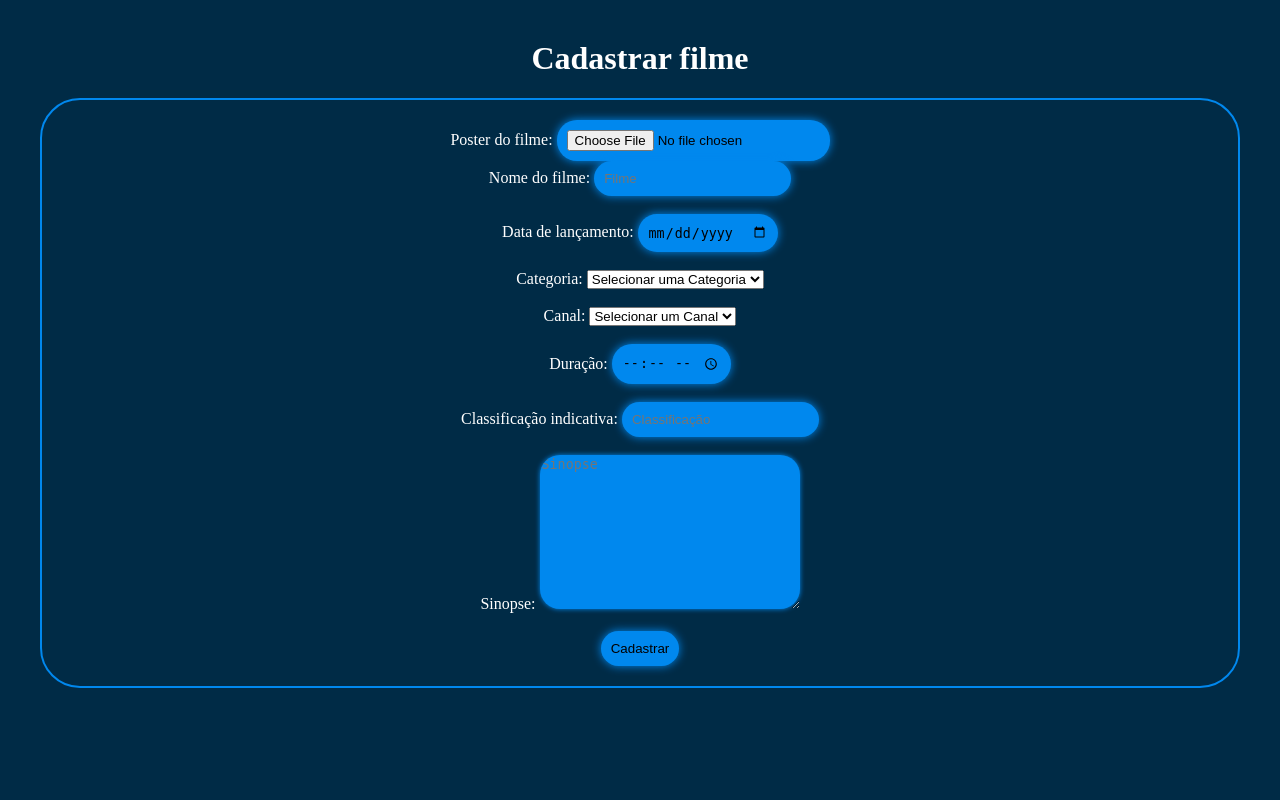
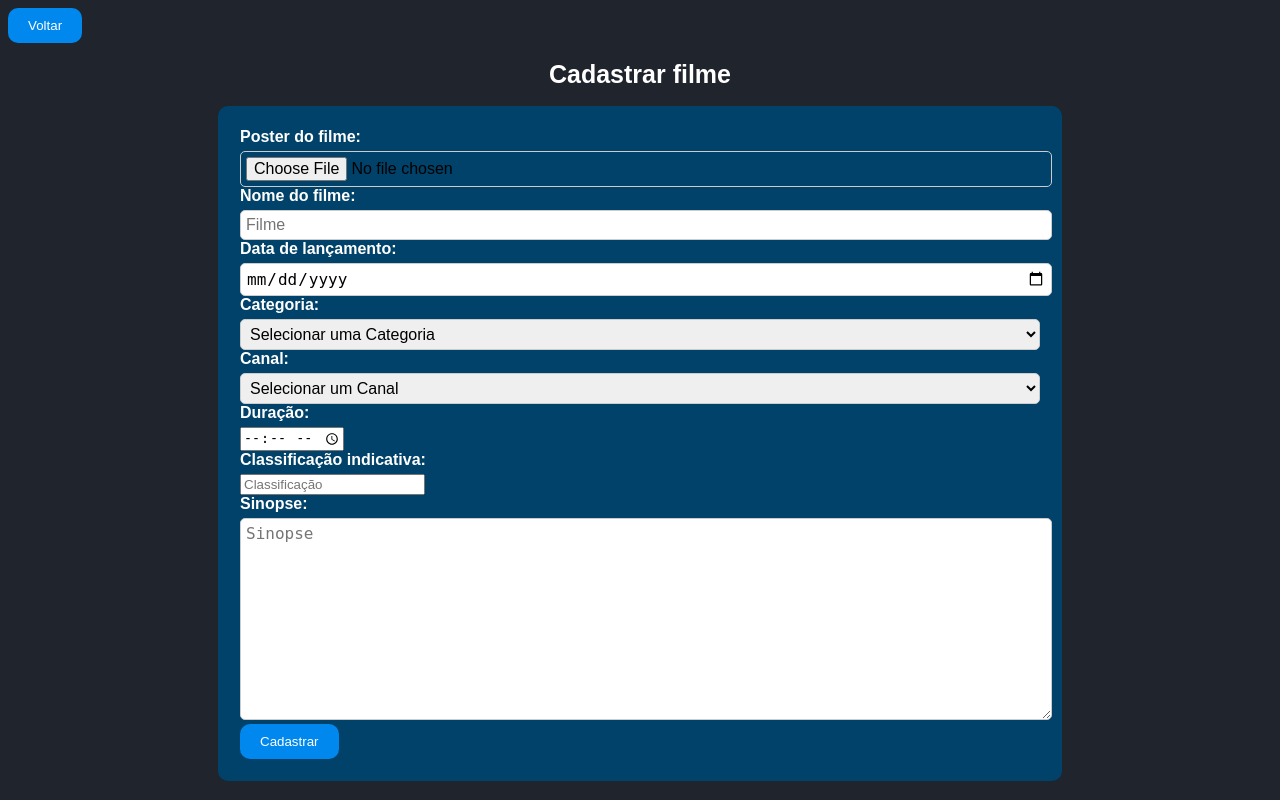
Before and after one commit to Marynamore/Cine-Community, a PHP site: page /view/cadastrar_filme.php in a window 1280 px wide. Run offline with PHP 8.4, Linux system fonts and the light colour scheme; a user stored in the database is signed in.

Commit message:
Atualizado 10/06

```diff
--- a/lp_origin/css/formulariofilme.css
+++ b/lp_origin/css/formulariofilme.css
@@ -1,44 +1,58 @@
-body{
-    margin: 40PX 40PX;
-    background-color:  #002b46;
-    color: white;
+body {
+    background-color:#1f242d;
+    /* background-color: #004269; */
+    font-family: Arial, sans-serif;
 }
-.borda{
-    border-radius: 40px;
-    border: solid #08ef 2px;
-    padding: 20px 60px;
-    display: column;
+
+h1 {
+    color: #fff;
+    font-size: 25px;
+    text-align: center;
+}
+
+.container {
+    width: 800px;
+    margin: 0 auto;
+    padding: 20px;
+    background-color: #004269;
+    border: 2px solid #004269;
+    border-radius: 10px;
+}
+
+fieldset {
+    border: none;
+    padding: 0;
+    margin: 0;
+}
+
+label {
+    display: block;
+    margin-bottom: 5px;
+    color: #fff;
 
 }
-input{
-    align-items: center;
-    padding: 10px;
-    box-shadow: 0 0 10px #08ef;
+
+input[type="text"],
+input[type="date"],
+input[type="file"],
+select,
+textarea {
+    width: 100%;
+    padding: 5px;
+    font-size: 16px;
+    border-radius: 5px;
+    border: 1px solid #ccc;
+}
+
+input[type="submit"] {
     background-color: #08ef;
-    border-radius: 20px;
+    color: #fff;
     border: none;
-    color: #000;
+    padding: 10px 20px;
+    cursor: pointer;
+    border-radius: 10px;
 }
-h1{
-    text-align: center;
+
+input[type="submit"]:hover {
+    color: black;
 }
-textarea{
-    border: none;
-    border-radius: 20px;
-    background-color: #08ef;
-    box-shadow: 0 0 5px #08ef;
-}
-form{
-	border:none;
-	border-radius:10px;
-    text-align: center;
-}
-button{
-	border:none;
-	border-radius:10px;
-	font-size:15px;
-	padding:7px;
-	box-shadow:0 0 5px #000;
-	background:#08ef;
-	align-items:right;
-}
--- a/lp_origin/css/style.css
+++ b/lp_origin/css/style.css
@@ -293,10 +293,10 @@ section {
  .product-item {
    width: calc(33.33% - 20px);
    margin-bottom: 20px;
-   border: 2px solid #fff;
+   border: 1px solid #08ef;
    border-radius: 20px;
    padding: 20px;
-   background-color:#08ef;
+   background-color:#1f242d;
  }
 
  .product-item img {
@@ -314,7 +314,7 @@ section {
 
  .product-item .price {
    font-size: 14px;
-   color:black;
+   color:white;
    margin-bottom: 10px;
  }
 
--- a/lp_origin/view/alterar_filme.php
+++ b/lp_origin/view/alterar_filme.php
@@ -48,9 +48,10 @@ if ($get_id) {
 </head>
 
 <body>
+<a href="../view/dashboard/listafilmemod.php"><input type="submit" value="Voltar"></a>
     <h1>Alterar filme</h1>
     <center>
-    <div class="borda">
+    <div class="container">
         <form action="../control/control_alterar_filme.php" method="post">
             <input type="hidden" name="id_filme" value="<?= $id_filme; ?>">
             <input type="hidden" name="id_usuario" value="<?= $id_usuarioLogado; ?>">
--- a/lp_origin/view/cadastrar_filme.php
+++ b/lp_origin/view/cadastrar_filme.php
@@ -22,29 +22,29 @@ if ($id_perfil === "moderador") {
     <meta http-equiv="X-UA-Compatible" content="IE=edge">
     <meta name="viewport" content="width=device-width, initial-scale=1.0">
     <link rel="stylesheet" href="../css/formulariofilme.css">
+    </head>
     <title>Cadastrar filme</title>
-    <style>
-
-    </style>
-</head>
 <body>
+<a href="../view/dashboard/painel_moderador.php"><input type="submit" value="Voltar"></a>
 <h1>Cadastrar filme</h1>
-    <div class="borda">
+<div class="container">
     <form action="../control/control_filme.php" method="post" enctype="multipart/form-data">
         <input type="hidden" name="fk_id_usuario" value="<?= $id_usuario; ?>">
         <input type="hidden" name="fk_id_perfil" value="<?= $id_perfil; ?>">
-            <label for="capa_filme">Poster do filme:</label>
-            <input placeholder="Foto" type="file" name="capa_filme" id=""><br>
+        <fieldset>
 
-            <label for="nome_filme">Nome do filme:</label>
-            <input type="text" name="nome_filme" id="nome_filme" placeholder="Filme"><br><br>
+            <label for="capa_filme"> <strong> Poster do filme:</strong></label>
+            <input type="file" name="capa_filme" id="capa_filme" placeholder="Foto" required>
 
-            <label for="dt_de_lancamento_filme">Data de lançamento:</label>
-            <input type="date" name="dt_de_lancamento_filme" id="dt_de_lancamento_filme" placeholder="Data de lançamento"><br><br>
+            <label for="nome_filme"><strong>Nome do filme:</strong></label>
+            <input type="text" name="nome_filme" id="nome_filme" placeholder="Filme" required>
 
-            <label for="fk_id_categoria_filme">Categoria:</label>
-            <select name="fk_id_categoria_filme" id="fk_id_categoria_filme">
-                <option value="">Selecionar uma Categoria</option>
+            <label for="dt_de_lancamento_filme"><strong>Data de lançamento:</strong></label>
+            <input type="date" name="dt_de_lancamento_filme" id="dt_de_lancamento_filme" placeholder="Data de lançamento" required>
+
+            <label for="fk_id_categoria_filme"><strong>Categoria:</strong></label>
+            <select name="fk_id_categoria_filme" id="fk_id_categoria_filme" required>
+                <option value=""><strong>Selecionar uma Categoria</strong></option>
                 <option value="1">Infantil</option>
                 <option value="2">Romance</option>
                 <option value="3">Ação</option>
@@ -54,10 +54,10 @@ if ($id_perfil === "moderador") {
                 <option value="7">Drama</option>
                 <option value="8">Faroeste</option>
                 <option value="9">Suspense</option>
-            </select><br><br>
+            </select>
 
-            <label for="fk_id_canal_filme">Canal:</label>
-            <select name="fk_id_canal_filme" id="fk_id_canal_filme">
+            <label for="fk_id_canal_filme"><strong>Canal:</strong></label>
+            <select name="fk_id_canal_filme" id="fk_id_canal_filme" required>
                 <option value="">Selecionar um Canal</option>
                 <option value="1">Netflix</option>
                 <option value="2">Amazon Prime Video</option>
@@ -68,16 +68,17 @@ if ($id_perfil === "moderador") {
                 <option value="7">Paramount+</option>
                 <option value="8">HBO Max</option>
                 <option value="9">Star+</option>
-            </select><br><br>
+            </select>
 
-            <label for="duracao_filme">Duração:</label>
-            <input type="time" name="duracao_filme" id="duracao_filme" placeholder="Duração"><br><br>
+            <label for="duracao_filme"><strong>Duração:</strong></label>
+            <input type="time" name="duracao_filme" id="duracao_filme" placeholder="Duração" required>
 
-            <label for="classificacao_filme">Classificação indicativa:</label>
-            <input type="number" name="classificacao_filme" id="classificacao_filme" placeholder="Classificação"><br><br>
+            <label for="classificacao_filme"><strong>Classificação indicativa:</strong></label>
+            <input type="number" name="classificacao_filme" id="classificacao_filme" placeholder="Classificação" required>
 
-            <label for="sinopse_filme">Sinopse:</label>
-            <textarea name="sinopse_filme" id="sinopse_filme" cols="30" rows="10" placeholder="Sinopse"></textarea><br><br>
+            <label for="sinopse_filme"><strong>Sinopse:</strong></label>
+            <textarea name="sinopse_filme" id="sinopse_filme" cols="30" rows="10" placeholder="Sinopse" required></textarea>
+        </fieldset>
 
         <input type="submit" value="Cadastrar">
     </form>
```
Also changed, not shown: lp_origin/css/stylelista.css (added, +54 -0 lines). Lines whose indentation alone changed are shown as unchanged.
